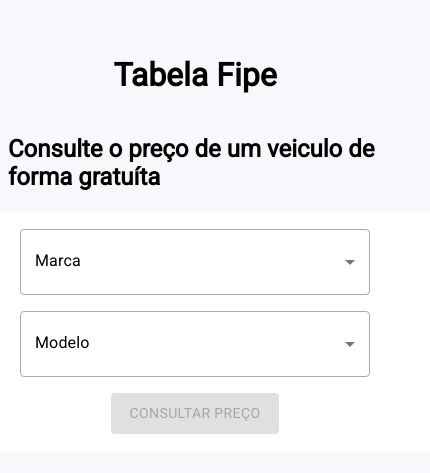
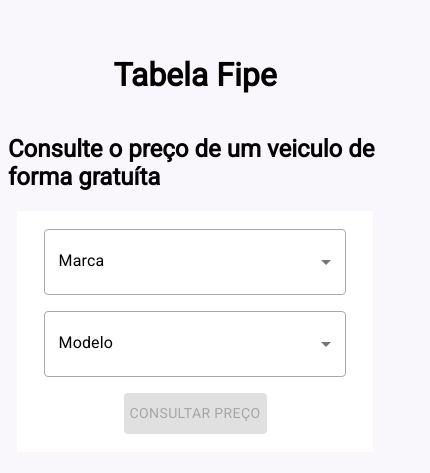
Before and after one commit to pedroforadori/challenge-mobiauto-app, a Next.js app: page / in a window 390 px wide. Shown: the part 187-660 px from the top of the page, 430 px wide, since content can reach past the window. Built offline with nearby package versions, Linux system fonts and the light colour scheme.

Commit message:
feat: responsive design

```diff
--- a/src/components/searchTerm/searchTerm.tsx
+++ b/src/components/searchTerm/searchTerm.tsx
@@ -44,7 +44,13 @@
       <h2>Consulte o preço de um veiculo de forma gratuíta</h2>
       <Box
         sx={{
-          width: 450,
+          width: {
+            xs: "90%",
+            sm: "70%",
+            md: "60%",
+            lg: "30%",
+            xl: "30%"
+          },
           backgroundColor: "#fff",
           display: "flex",
           justifyContent: "center",
@@ -53,7 +59,7 @@
           padding: "10px",
         }}
       >
-        <FormControl variant="filled" sx={{ m: 1, minWidth: 350 }}>
+        <FormControl variant="filled" sx={{ m: 1, minWidth: "90%" }}>
           <InputLabel
             id="demo-simple-select-filled-label"
             sx={{
@@ -86,7 +92,7 @@
           </Select>
         </FormControl>
 
-        <FormControl variant="filled" sx={{ m: 1, minWidth: 350 }}>
+        <FormControl variant="filled" sx={{ m: 1, minWidth: "90%" }}>
           <InputLabel
             id="demo-simple-select-filled-label"
             sx={{
@@ -120,7 +126,7 @@
         </FormControl>
 
         {model !== "" ? (
-          <FormControl variant="filled" sx={{ m: 1, minWidth: 350 }}>
+          <FormControl variant="filled" sx={{ m: 1, minWidth: "90%" }}>
             <InputLabel
               id="demo-simple-select-filled-label"
               sx={{
@@ -158,7 +164,7 @@
           variant="contained"
           disabled={buttonActive}
           sx={{
-            width: "12em",
+            minWidth: "40%",
             paddingTop: "8px",
             paddingBottom: "8px",
             paddingLeft: "6px",
```
